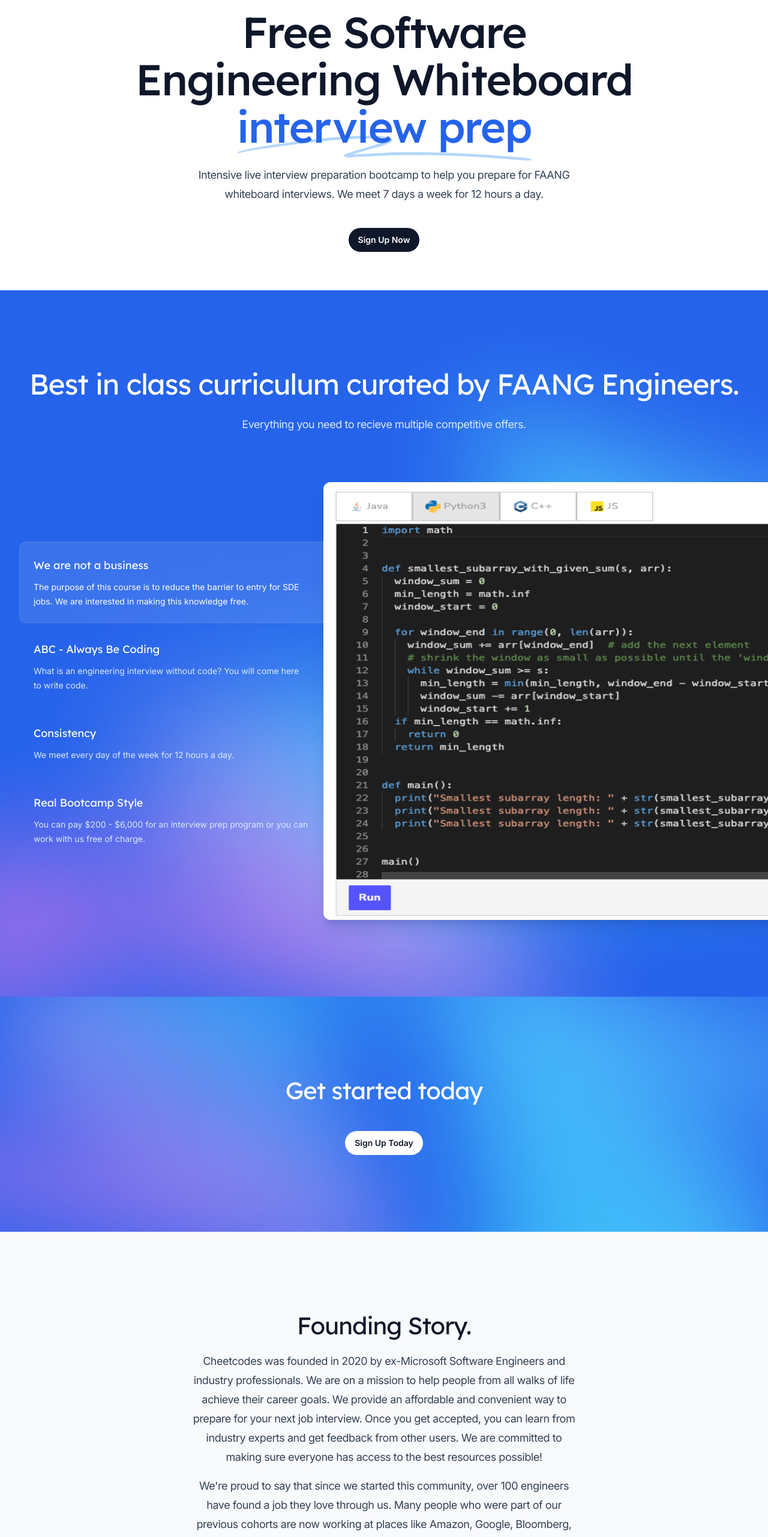
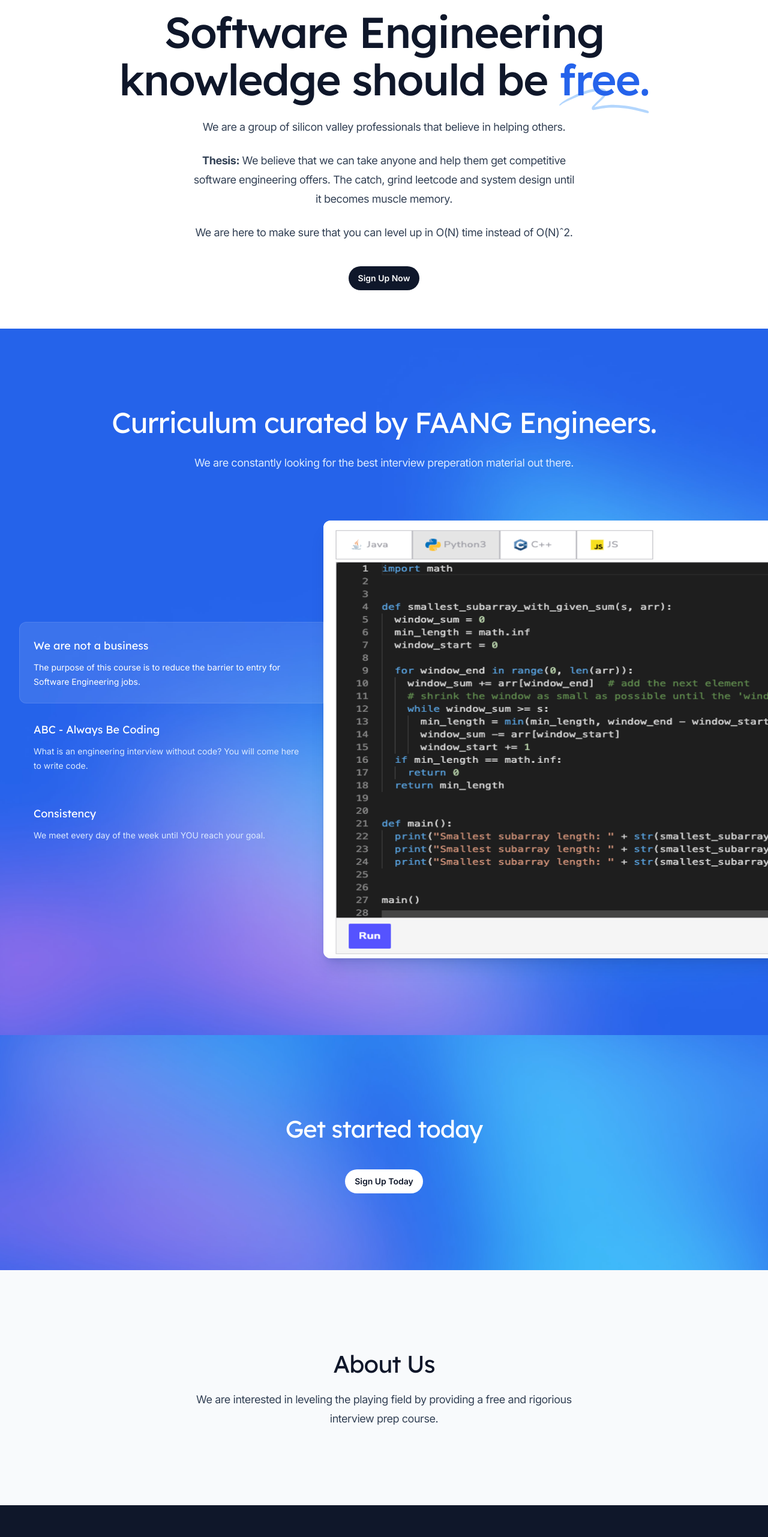
Before and after one commit to Cheetcoder/landing-page, a Next.js app: page / in a window 1280 px wide. Shown: the part 234-2797 px from the top of the page at 60% size. Built offline with nearby package versions, Linux system fonts and the light colour scheme.

Commit message:
Update grinding

```diff
--- a/src/components/About.jsx
+++ b/src/components/About.jsx
@@ -16,18 +16,18 @@
             id="testimonials-title"
             className="font-display text-3xl tracking-tight text-slate-900 sm:text-4xl"
           >
-            Founding Story.
+            About Us
           </h2>
+
           <p className="mt-4 text-lg tracking-tight text-slate-700">
-          Cheetcodes was founded in 2020 by ex-Microsoft Software Engineers and industry professionals.
-
-          We are on a mission to help people from all walks of life achieve their career goals. We provide an affordable and convenient way to prepare for your next job interview. Once you get accepted, you can learn from industry experts and get feedback from other users. We are committed to making sure everyone has access to the best resources possible!
-
+            We are interested in leveling the playing field by providing a free and rigorious interview prep course.
           </p>
 
-          <p className="mt-4 text-lg tracking-tight text-slate-700">
-          We're proud to say that since we started this community, over 100 engineers have found a job they love through us. Many people who were part of our previous cohorts are now working at places like Amazon, Google, Bloomberg, Brex, Paypal, Spotify, and many more.
-          </p>
+
+
+
+
+
         </div>
 
       </Container>
--- a/src/components/Faqs.jsx
+++ b/src/components/Faqs.jsx
@@ -40,14 +40,14 @@
       question:
         'What is the current success rate?',
       answer:
-        'We currently do not track success and failure rates but our FAANG pass rates has been very good. The interview process is broken and I am here to show you the walkthroughs.',
+        'We currently do not track success and failure rates but our FAANG pass rates are currently at around 90% (Not everyone is interested in interviewing for a FAANG company)',
     },
   ],
   [
     {
       question: 'What programming language do I need to know?',
       answer:
-        'So far we have had people successfully complete the program using Javascript, Python, Java, Go, and Swift.',
+        'So far we have had people complete the program using Javascript, Python, Java, Go, and Swift.',
 
     },
 
--- a/src/components/Hero.jsx
+++ b/src/components/Hero.jsx
@@ -13,7 +13,7 @@
   return (
     <Container className="pt-20 pb-16 text-center lg:pt-32">
       <h1 className="mx-auto max-w-4xl font-display text-5xl font-medium tracking-tight text-slate-900 sm:text-7xl">
-        Free Software Engineering Whiteboard {' '}
+        Software Engineering knowledge should be {' '}
         <span className="relative whitespace-nowrap text-blue-600">
           <svg
             aria-hidden="true"
@@ -23,12 +23,25 @@
           >
             <path d="M203.371.916c-26.013-2.078-76.686 1.963-124.73 9.946L67.3 12.749C35.421 18.062 18.2 21.766 6.004 25.934 1.244 27.561.828 27.778.874 28.61c.07 1.214.828 1.121 9.595-1.176 9.072-2.377 17.15-3.92 39.246-7.496C123.565 7.986 157.869 4.492 195.942 5.046c7.461.108 19.25 1.696 19.17 2.582-.107 1.183-7.874 4.31-25.75 10.366-21.992 7.45-35.43 12.534-36.701 13.884-2.173 2.308-.202 4.407 4.442 4.734 2.654.187 3.263.157 15.593-.78 35.401-2.686 57.944-3.488 88.365-3.143 46.327.526 75.721 2.23 130.788 7.584 19.787 1.924 20.814 1.98 24.557 1.332l.066-.011c1.201-.203 1.53-1.825.399-2.335-2.911-1.31-4.893-1.604-22.048-3.261-57.509-5.556-87.871-7.36-132.059-7.842-23.239-.254-33.617-.116-50.627.674-11.629.54-42.371 2.494-46.696 2.967-2.359.259 8.133-3.625 26.504-9.81 23.239-7.825 27.934-10.149 28.304-14.005.417-4.348-3.529-6-16.878-7.066Z" />
           </svg>
-          <span className="relative">interview prep</span>
+          <span className="relative">free.</span>
         </span>{' '}
       </h1>
       <p className="mx-auto mt-6 max-w-2xl text-lg tracking-tight text-slate-700">
-      Intensive live interview preparation bootcamp to help you prepare for FAANG whiteboard interviews. We meet 7 days a week for 12 hours a day.
+        We are a group of silicon valley professionals that believe in helping others.
       </p>
+
+
+      <p className="mx-auto mt-6 max-w-2xl text-lg tracking-tight text-slate-700">
+          <b>Thesis:</b> We believe that we can take anyone and help them get competitive software engineering offers. The catch, grind leetcode and system
+          design until it becomes muscle memory.
+        </p>
+
+
+        <p className="mx-auto mt-6 max-w-2xl text-lg tracking-tight text-slate-700">
+          We are here to make sure that you can level up in O(N) time instead of O(N)ˆ2.
+        </p>
+
+
       <div className="mt-10 flex justify-center space-x-6">
         <ButtonLink href="https://docs.google.com/forms/d/13IUKfB9sJkypCWi-54Zj-htNBGBM71CVxjtfyxySSDk/">Sign Up Now</ButtonLink>
       </div>
--- a/src/components/Pricing.jsx
+++ b/src/components/Pricing.jsx
@@ -95,31 +95,47 @@
                   d="M240.172 22.994c-8.007 1.246-15.477 2.23-31.26 4.114-18.506 2.21-26.323 2.977-34.487 3.386-2.971.149-3.727.324-6.566 1.523-15.124 6.388-43.775 9.404-69.425 7.31-26.207-2.14-50.986-7.103-78-15.624C10.912 20.7.988 16.143.734 14.657c-.066-.381.043-.344 1.324.456 10.423 6.506 49.649 16.322 77.8 19.468 23.708 2.65 38.249 2.95 55.821 1.156 9.407-.962 24.451-3.773 25.101-4.692.074-.104.053-.155-.058-.135-1.062.195-13.863-.271-18.848-.687-16.681-1.389-28.722-4.345-38.142-9.364-15.294-8.15-7.298-19.232 14.802-20.514 16.095-.934 32.793 1.517 47.423 6.96 13.524 5.033 17.942 12.326 11.463 18.922l-.859.874.697-.006c2.681-.026 15.304-1.302 29.208-2.953 25.845-3.07 35.659-4.519 54.027-7.978 9.863-1.858 11.021-2.048 13.055-2.145a61.901 61.901 0 0 0 4.506-.417c1.891-.259 2.151-.267 1.543-.047-.402.145-2.33.913-4.285 1.707-4.635 1.882-5.202 2.07-8.736 2.903-3.414.805-19.773 3.797-26.404 4.829Zm40.321-9.93c.1-.066.231-.085.29-.041.059.043-.024.096-.183.119-.177.024-.219-.007-.107-.079ZM172.299 26.22c9.364-6.058 5.161-12.039-12.304-17.51-11.656-3.653-23.145-5.47-35.243-5.576-22.552-.198-33.577 7.462-21.321 14.814 12.012 7.205 32.994 10.557 61.531 9.831 4.563-.116 5.372-.288 7.337-1.559Z"
                 />
               </svg>
-              <span className="relative">Strict schedule,</span>
+              <span className="relative">Schedule,</span>
             </span>{' '}
             for everyone.
           </p>
           <p className="mt-4 text-lg text-slate-400">
-            These are strict hours without any flexibility.
+
           </p>
         </div>
         <div className="-mx-4 mt-16 grid max-w-2xl grid-cols-1 gap-y-10 sm:mx-auto lg:-mx-8 lg:max-w-none lg:grid-cols-3 xl:mx-0 xl:gap-x-8">
-          <Plan
-            name="Part Time"
-            price="Not Available"
-            description="I believe in an all or nothing approach. Either you are interviewing or you are not. "
-            href="https://www.youtube.com/watch?v=qy3584kvBt4"
+        <Plan
+            featured
+            name="Full Time"
+            price="FREE"
+            description="Full time cohort."
+            href="https://docs.google.com/forms/d/13IUKfB9sJkypCWi-54Zj-htNBGBM71CVxjtfyxySSDk"
             features={[
-              'Go big or go home',
-              'ABC - Always Be Coding',
-
+              '5-15 Problems a Day',
+              '1 battle buddy will be assigned',
+              'Low Level and High Level System Design',
+              'Resume Prep',
             ]}
           />
           <Plan
             featured
             name="Full Time"
             price="FREE"
-            description="You are signing up for a full time cohort, 7 days a week, 12 hours a day."
+            description="Full time cohort."
+            href="https://docs.google.com/forms/d/13IUKfB9sJkypCWi-54Zj-htNBGBM71CVxjtfyxySSDk"
+            features={[
+              '5-15 Problems a Day',
+              '1 battle buddy will be assigned',
+              'Low Level and High Level System Design',
+              'Resume Prep',
+            ]}
+          />
+
+        <Plan
+            featured
+            name="Full Time"
+            price="FREE"
+            description="Full time cohort."
             href="https://docs.google.com/forms/d/13IUKfB9sJkypCWi-54Zj-htNBGBM71CVxjtfyxySSDk"
             features={[
               '5-15 Problems a Day',
--- a/src/components/PrimaryFeatures.jsx
+++ b/src/components/PrimaryFeatures.jsx
@@ -17,7 +17,7 @@
   {
     title: 'We are not a business',
     description:
-      "The purpose of this course is to reduce the barrier to entry for SDE jobs. We are interested in making this knowledge free.",
+      "The purpose of this course is to reduce the barrier to entry for Software Engineering jobs. ",
     image: screenshotGrokkingSolution,
   },
   {
@@ -29,15 +29,9 @@
   {
     title: 'Consistency',
     description:
-      "We meet every day of the week for 12 hours a day.",
+      "We meet every day of the week  until YOU reach your goal.",
     image: screenshotPracticeDiary,
-  },
-  {
-    title: 'Real Bootcamp Style',
-    description:
-      ' You can pay $200 - $6,000 for an interview prep program or you can work with us free of charge.',
-    image: screenshotGrokkingSolution,
-  },
+  }
 ]
 
 export function PrimaryFeatures() {
@@ -80,10 +74,10 @@
             id="features-title"
             className="font-display text-3xl tracking-tight text-white sm:text-4xl md:text-5xl"
           >
-            Best in class curriculum curated by FAANG Engineers.
+            Curriculum curated by FAANG Engineers.
           </h2>
           <p className="mt-6 text-lg tracking-tight text-blue-100">
-            Everything you need to recieve multiple competitive offers.
+            We are constantly looking for the best interview preperation material out there.
           </p>
         </div>
         <Tab.Group
```
